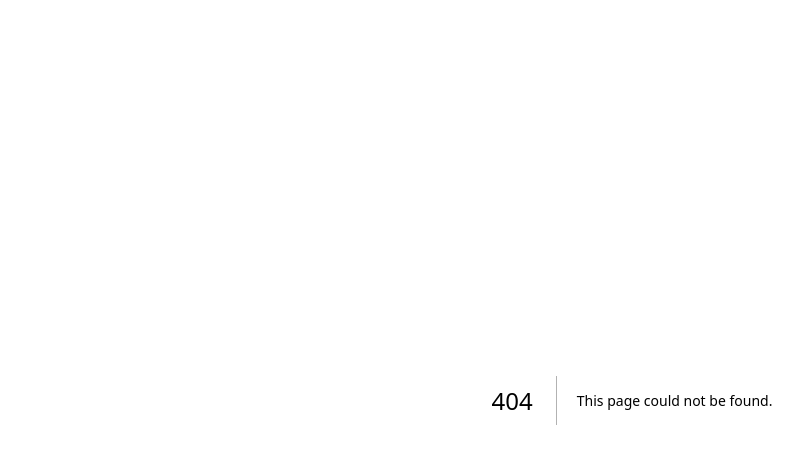
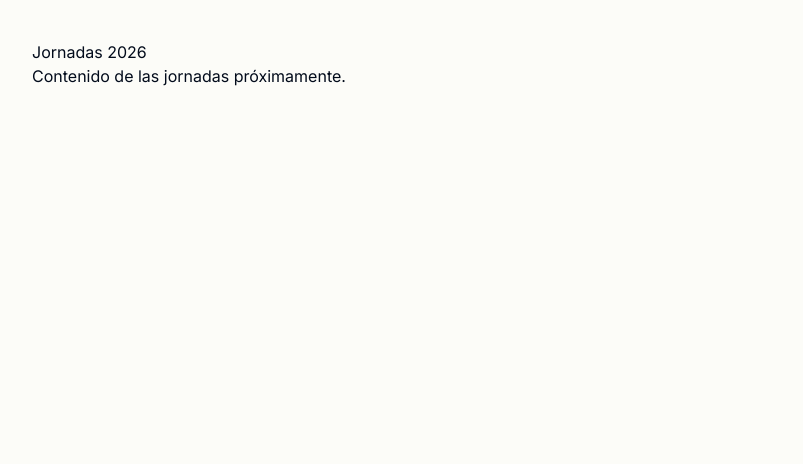
Before and after one commit to datossurlab/surlab-design, a Next.js app: page /jornadas2026 in a window 1280 px wide. Before the commit this address had no page. Shown: the top 464 px of the page, without its empty margins (8-811 px from the left). Built offline with nearby package versions, Linux system fonts and the light colour scheme.

Commit message:
Create page.tsx

```diff
--- /dev/null
+++ b/app/jornadas2026/page.tsx
@@ -0,0 +1,8 @@
+export default function Jornadas2026Page() {
+  return (
+    <main style={{ padding: "40px" }}>
+      <h1>Jornadas 2026</h1>
+      <p>Contenido de las jornadas próximamente.</p>
+    </main>
+  );
+}
```
